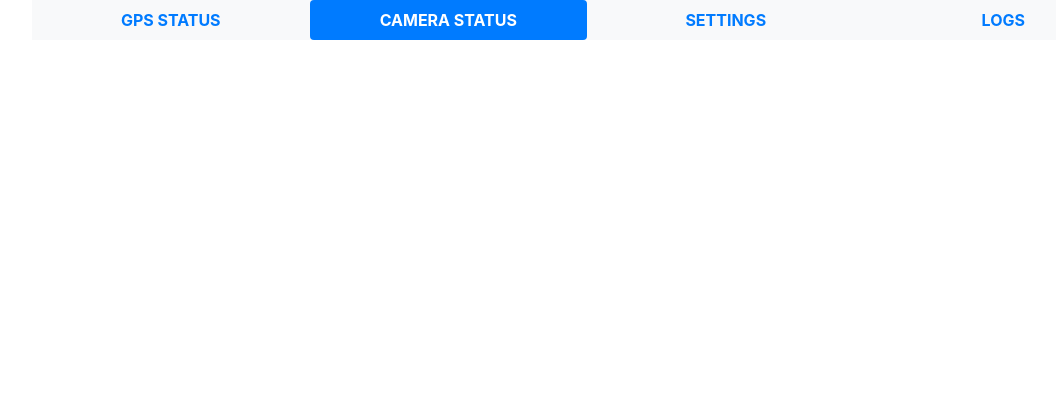
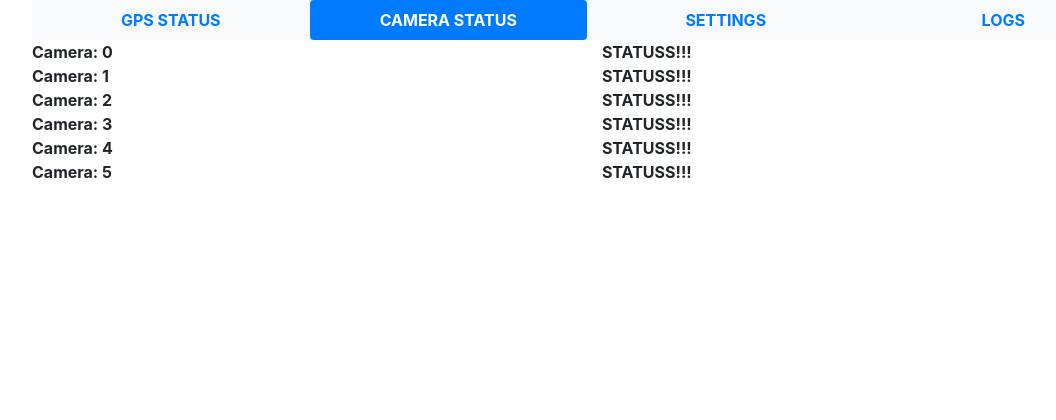
Before and after one commit to localdevices/libre360, a Flask app: page /cams in a window 1280 px wide. Shown: the top 420 px of the page, without its empty margins (53-1109 px from the left). Run offline with Flask 2, Linux system fonts and the light colour scheme; some libraries are stand-ins or nearby versions.

Commit message:
added cam status provision #36

```diff
--- a/app.py
+++ b/app.py
@@ -64,7 +64,11 @@ def cam_page():
     """
         The data web pages where you can download/delete the raw gnss data
     """
-    return render_template("cam_status.html")
+    return render_template("cam_status.html", n_cams=range(6))
+
+@app.route('/file_page')
+def file_page():
+    return render_template("file_page.html")
 
 def run():
     app.run(debug=True, port=5001, host="0.0.0.0")
--- a/templates/cam_status.html
+++ b/templates/cam_status.html
@@ -7,12 +7,22 @@
 
 {% block content %}
 <!-- TODO: establish a connection with satellite reception -->
-<div class="container">
-    <div class="row">
+{% if n_cams %}
+    {% for cam in n_cams %}
+    <div class="container">
+        <div class="row">
+            <div class="col">
+                <b>Camera: {{ cam }}</b>
+            </div>
+            <div class="col">
+                <b>STATUSS!!!</b>
+            </div>
+        </div>
+        <div class="row">
+        </div>
     </div>
-    <div class="row">
-    </div>
-</div>
+    {% endfor %}
+{% endif %}
 {% endblock %}
 
 {% block scripts %}
```
